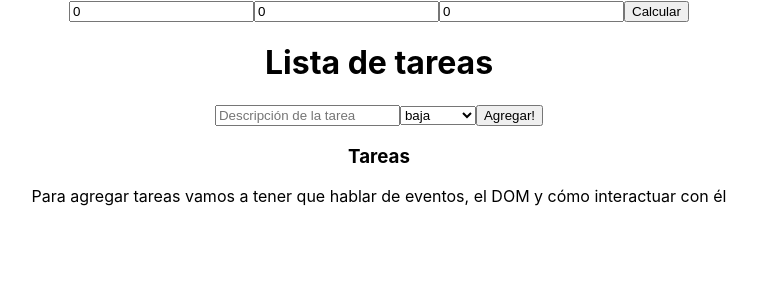
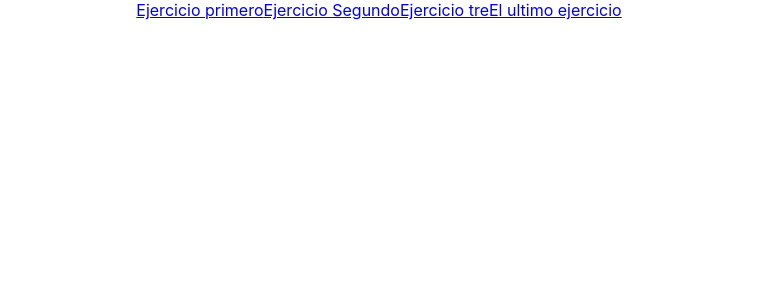
Before and after one commit to FacunB/Grupal, a React (Create React App) app: page / in a window 1280 px wide. Shown: the top 300 px of the page, without its empty margins (261-1018 px from the left). Built offline with nearby package versions, Linux system fonts and the light colour scheme.

Commit message:
Ruteo de ejercicios

```diff
--- a/package.json
+++ b/package.json
@@ -8,6 +8,7 @@
     "@testing-library/user-event": "^12.8.3",
     "react": "^17.0.2",
     "react-dom": "^17.0.2",
+    "react-router-dom": "^5.3.0",
     "react-scripts": "4.0.3",
     "web-vitals": "^1.1.2"
   },
--- a/src/App.js
+++ b/src/App.js
@@ -1,13 +1,27 @@
 import './App.css';
+import { BrowserRouter as Router, Route, Redirect, Switch } from 'react-router-dom';
+
 import Ejercicio1 from './components/Ejercicio.jsx';
 import Ejercicio2 from './components/Ejercicio2.jsx';
+import Main from './components/main.jsx'
 
 function App() {
   return (
-    <div className="App">
-      <Ejercicio1/>
-      <Ejercicio2/>
-    </div>
+    <Router>
+      <div className="App">
+      <Main></Main>
+        <Switch>
+          <Route path="/ejercicio1" exact>
+            <Ejercicio1></Ejercicio1>
+          </Route>
+          <Route path="/ejercicio2" exact>
+            <Ejercicio2></Ejercicio2>
+          </Route>
+        </Switch>
+      </div>
+
+    </Router>
+
   );
 }
 
--- /dev/null
+++ b/src/components/main.jsx
@@ -0,0 +1,17 @@
+import React from 'react';
+
+
+const Main =() => {
+    return (
+        <>
+            <div>
+                <a href="/ejercicio1">Ejercicio primero</a>
+                <a href="/ejercicio2">Ejercicio Segundo</a>
+                <a href="/ejercicio3">Ejercicio tre</a>
+                <a href="/ejercicio4">El ultimo ejercicio</a>
+            </div>
+        </>
+    )
+}
+
+export default Main
--- a/src/index.js
+++ b/src/index.js
@@ -3,10 +3,15 @@ import ReactDOM from 'react-dom';
 import './index.css';
 import App from './App';
 import reportWebVitals from './reportWebVitals';
+import { BrowserRouter as Router } from 'react-router-dom';
+
 
 ReactDOM.render(
+
   <React.StrictMode>
-    <App />
+    <Router>
+      <App />
+    </Router>
   </React.StrictMode>,
   document.getElementById('root')
 );
```
Also changed, not shown: 1 other file (tests, documents, lock files or other folders).
